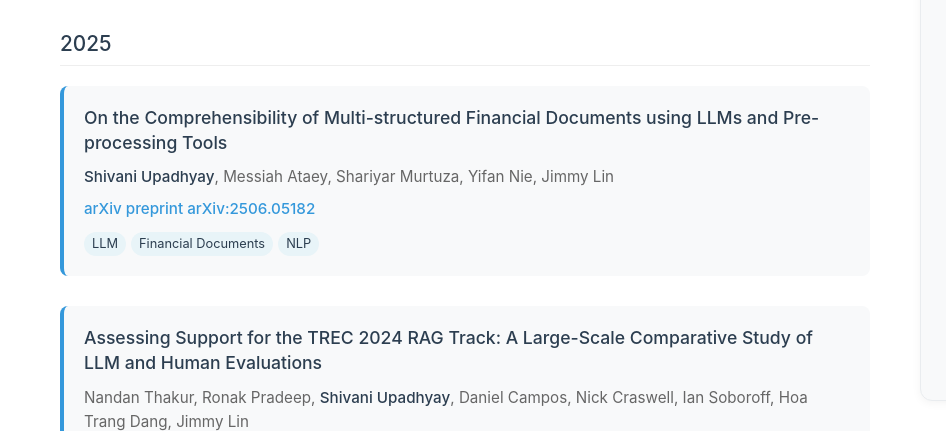
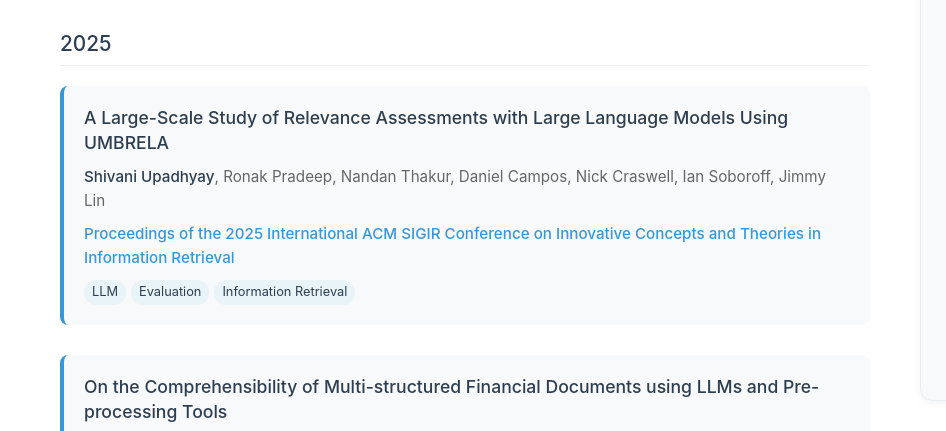
Before and after one commit to UShivani3/ushivani.github.io, a plain HTML site: page publications.html in a window 1280 px wide. Shown: the part 341-772 px from the top of the page, 0-946 px from the left. Drawn offline with Linux system fonts and the light colour scheme.

Commit message:
adds umbrela ictir

```diff
--- a/publications.html
+++ b/publications.html
@@ -325,6 +325,18 @@
                     <div class="year-section">
                         <div class="year-header">2025</div>
 
+                        <div class="publication" data-year="2025" data-topics="llm,evaluation">
+                            <h3>A Large-Scale Study of Relevance Assessments with Large Language Models Using UMBRELA</h3>
+                            <div class="authors"><span class="me">Shivani Upadhyay</span>, Ronak Pradeep, Nandan Thakur, Daniel Campos, Nick Craswell, Ian Soboroff, Jimmy Lin</div>
+                            <div class="venue"><a href="https://cs.uwaterloo.ca/~jimmylin/publications/3731120.3744605.pdf">Proceedings of the 2025 International ACM SIGIR Conference on Innovative
+                                Concepts and Theories in Information Retrieval</a></div>
+                            <div class="tags">
+                                <span class="tag">LLM</span>
+                                <span class="tag">Evaluation</span>
+                                <span class="tag">Information Retrieval</span>
+                            </div>
+                        </div>
+
                         <div class="publication" data-year="2025" data-topics="financial,llm">
                             <h3>On the Comprehensibility of Multi-structured Financial Documents using LLMs and Pre-processing Tools</h3>
                             <div class="authors"><span class="me">Shivani Upadhyay</span>, Messiah Ataey, Shariyar Murtuza, Yifan Nie, Jimmy Lin</div>
```
